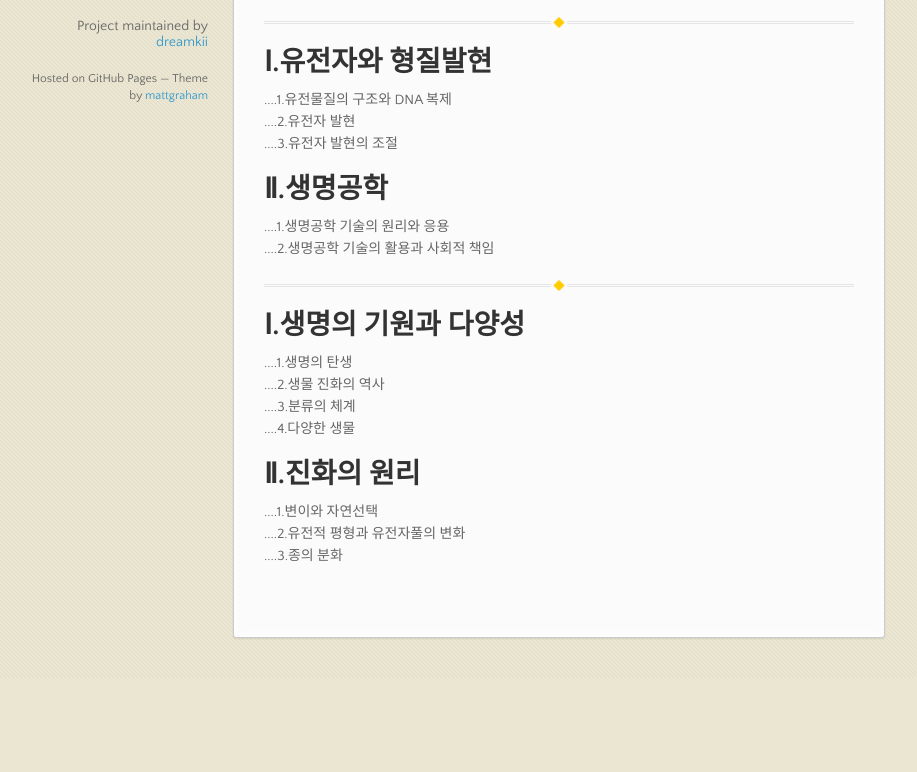
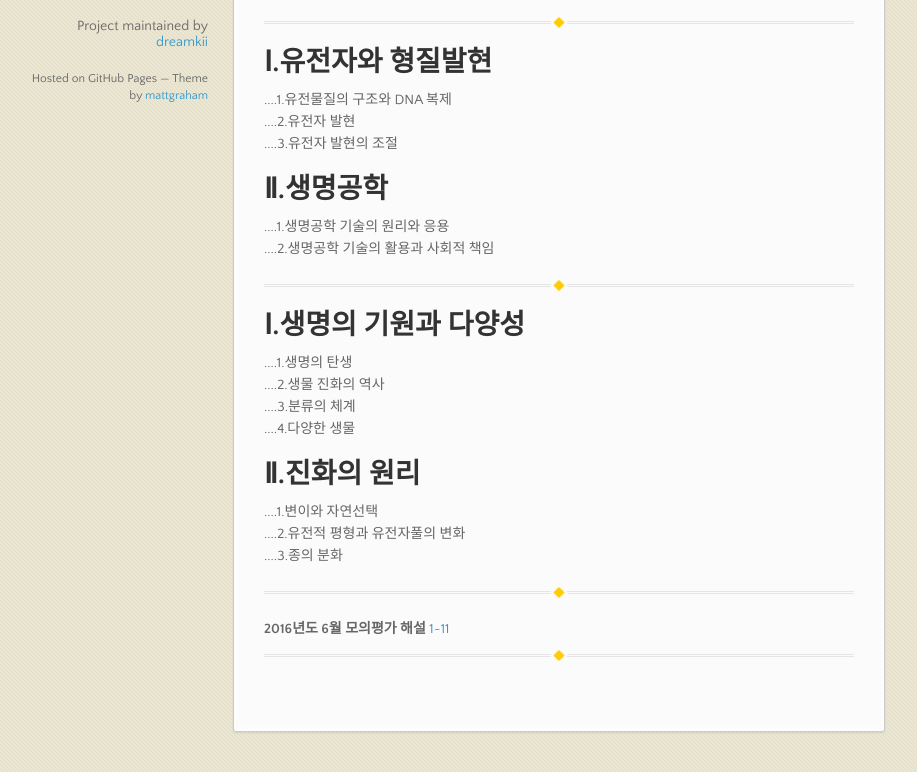
Before and after one commit to dreamkii/3-8, a plain HTML site: page index.html in a window 1280 px wide. Shown: the part 656-1428 px from the top of the page, without its empty margins (82-999 px from the left). Before the commit the page ends 1334 px from the top, so only its background shows below. Drawn offline with nearby package versions, Linux system fonts and the light colour scheme.

```diff
--- a/index.html
+++ b/index.html
@@ -100,6 +100,14 @@
 <p>....1.변이와 자연선택<br>
 ....2.유전적 평형과 유전자풀의 변화<br>
 ....3.종의 분화  </p>
+
+<hr>
+
+<h4>
+<a id="2016년도-6월-모의평가-해설-111" class="anchor" href="#2016%EB%85%84%EB%8F%84-6%EC%9B%94-%EB%AA%A8%EC%9D%98%ED%8F%89%EA%B0%80-%ED%95%B4%EC%84%A4-111" aria-hidden="true"><span aria-hidden="true" class="octicon octicon-link"></span></a>2016년도 6월 모의평가 해설 <a href="https://www.youtube.com/watch?v=AylGaRAoKNA">1~11</a>
+</h4>
+
+<hr>
       </section>
       <footer>
         <p>Project maintained by <a href="https://github.com/dreamkii">dreamkii</a></p>
--- a/params.json
+++ b/params.json
@@ -1,6 +1,6 @@
 {
   "name": "3-8",
   "tagline": "영등포고등학교 생명과학2 3학년 8반 공간",
-  "body": "# 3-8 \r\n* 궁금하거나 이야기 하고 싶을 때는 [여기!](https://padlet.com/dreamkii816/38)\r\n\r\n---\r\n####기출문제 풀이     \r\n---\r\n\r\n#Ⅰ. 세포의 특성  \r\n....1.세포의 연구     \r\n....2.세포의 구조와 기능     \r\n....3.세포막을 통한 물질의 출입     \r\n....4.효소     \r\n\r\n#Ⅱ.세포와 에너지    \r\n....1.세포호흡   \r\n....2.발효  \r\n....3.광합성[no.1](https://www.youtube.com/watch?v=FZRwkdN9gR8)/[no.2-1](https://www.youtube.com/watch?v=vBCRTzYHK6c)/[no.2-2](https://www.youtube.com/watch?v=9uElQTVBT3U&feature=youtu.be)\r\n\r\n---\r\n\r\n#Ⅰ.유전자와 형질발현  \r\n....1.유전물질의 구조와 DNA 복제  \r\n....2.유전자 발현  \r\n....3.유전자 발현의 조절  \r\n\r\n#Ⅱ.생명공학  \r\n....1.생명공학 기술의 원리와 응용  \r\n....2.생명공학 기술의 활용과 사회적 책임  \r\n\r\n---\r\n\r\n#Ⅰ.생명의 기원과 다양성  \r\n....1.생명의 탄생  \r\n....2.생물 진화의 역사  \r\n....3.분류의 체계  \r\n....4.다양한 생물  \r\n\r\n#Ⅱ.진화의 원리  \r\n....1.변이와 자연선택  \r\n....2.유전적 평형과 유전자풀의 변화  \r\n....3.종의 분화  \r\n",
+  "body": "# 3-8 \r\n* 궁금하거나 이야기 하고 싶을 때는 [여기!](https://padlet.com/dreamkii816/38)\r\n\r\n---\r\n####기출문제 풀이     \r\n---\r\n\r\n#Ⅰ. 세포의 특성  \r\n....1.세포의 연구     \r\n....2.세포의 구조와 기능     \r\n....3.세포막을 통한 물질의 출입     \r\n....4.효소     \r\n\r\n#Ⅱ.세포와 에너지    \r\n....1.세포호흡   \r\n....2.발효  \r\n....3.광합성[no.1](https://www.youtube.com/watch?v=FZRwkdN9gR8)/[no.2-1](https://www.youtube.com/watch?v=vBCRTzYHK6c)/[no.2-2](https://www.youtube.com/watch?v=9uElQTVBT3U&feature=youtu.be)\r\n\r\n---\r\n\r\n#Ⅰ.유전자와 형질발현  \r\n....1.유전물질의 구조와 DNA 복제  \r\n....2.유전자 발현  \r\n....3.유전자 발현의 조절  \r\n\r\n#Ⅱ.생명공학  \r\n....1.생명공학 기술의 원리와 응용  \r\n....2.생명공학 기술의 활용과 사회적 책임  \r\n\r\n---\r\n\r\n#Ⅰ.생명의 기원과 다양성  \r\n....1.생명의 탄생  \r\n....2.생물 진화의 역사  \r\n....3.분류의 체계  \r\n....4.다양한 생물  \r\n\r\n#Ⅱ.진화의 원리  \r\n....1.변이와 자연선택  \r\n....2.유전적 평형과 유전자풀의 변화  \r\n....3.종의 분화  \r\n\r\n---\r\n####2016년도 6월 모의평가 해설 [1~11](https://www.youtube.com/watch?v=AylGaRAoKNA)\r\n---\r\n",
   "note": "Don't delete this file! It's used internally to help with page regeneration."
 }
```
